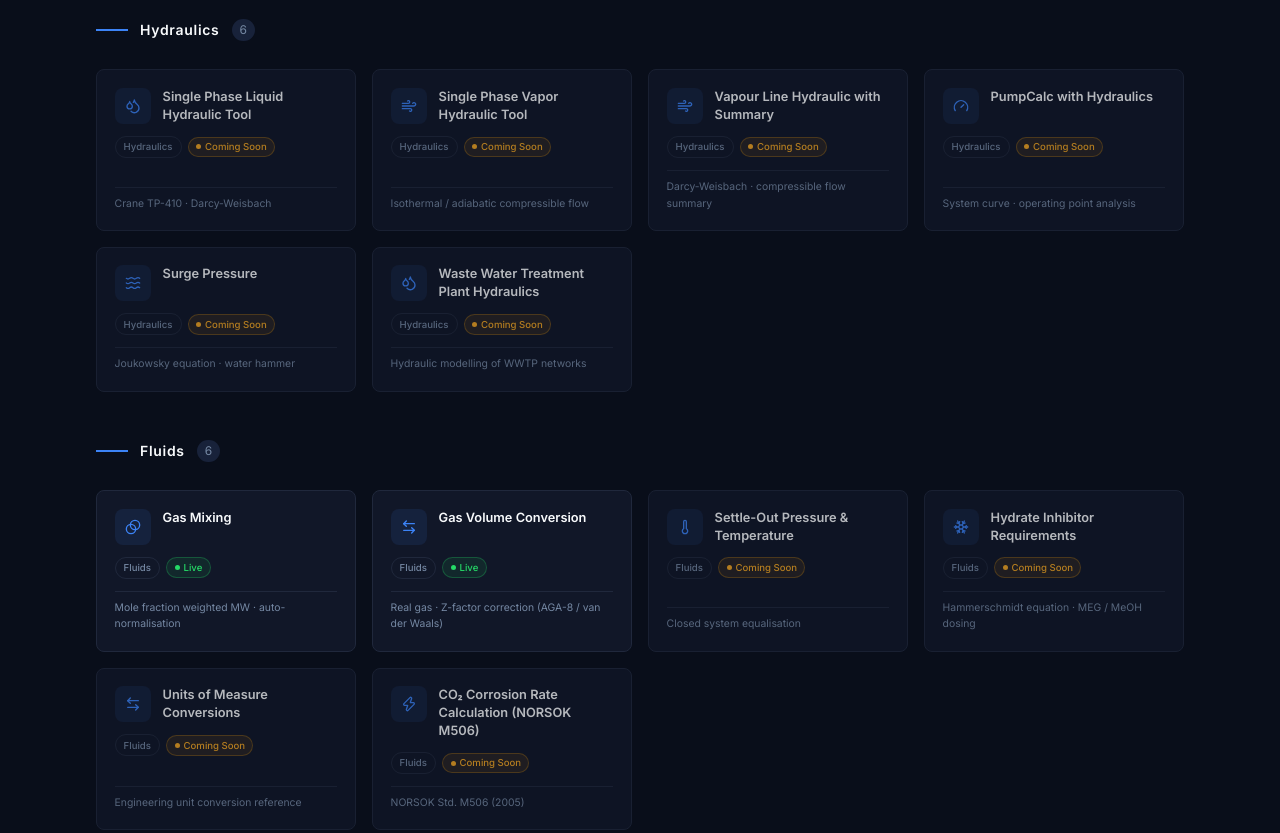
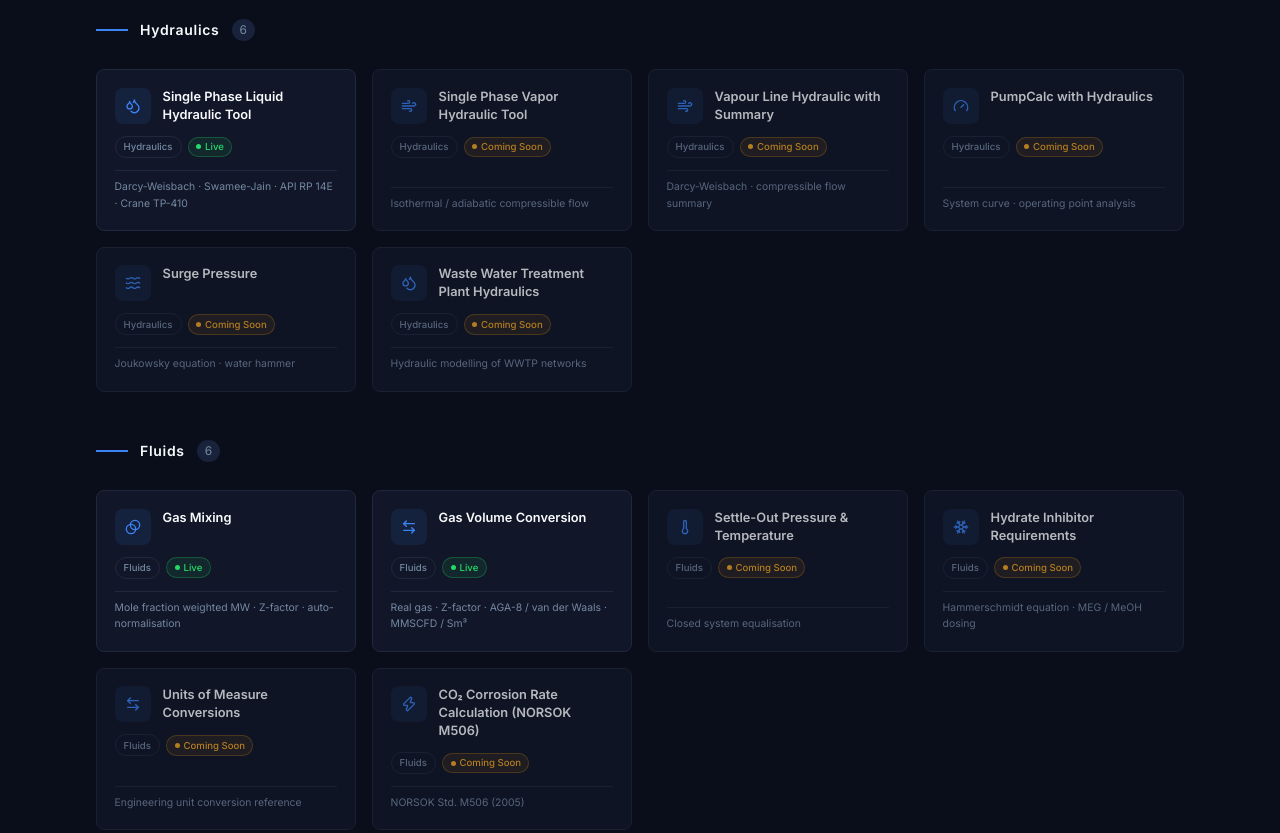
Before and after one commit to HazemMancy/portfolio-v2, a plain HTML site: page calculators/index.html in a window 1280 px wide. Shown: the part 440-1273 px from the top of the page. Drawn offline with nearby package versions, Linux system fonts and the light colour scheme.

Commit message:
calculators/index.html: mark liquid-hydraulics live, update gas-mixing & gas-volume standard text

```diff
--- a/calculators/index.html
+++ b/calculators/index.html
@@ -121,7 +121,7 @@
 <div class="page-header">
   <p class="section-label">TOOLS</p>
   <h1 class="page-title">Engineering Calculators</h1>
-  <p class="page-desc">Process engineering calculators built on industry-standard equations — covering hydraulics, equipment sizing, relief systems, and more.</p>
+  <p class="page-desc">Process engineering calculators built on industry-standard equations &mdash; covering hydraulics, equipment sizing, relief systems, and more.</p>
 </div>
 
 <div class="toolbar">
@@ -163,19 +163,19 @@
 <script>
 const calculators = [
   // HYDRAULICS
-  { title:'Single Phase Liquid Hydraulic Tool',        cat:'Hydraulics', icon:'droplets',        standard:'Crane TP-410 · Darcy-Weisbach',                  status:'wip' },
+  { title:'Single Phase Liquid Hydraulic Tool',        cat:'Hydraulics', icon:'droplets',        standard:'Darcy-Weisbach · Swamee-Jain · API RP 14E · Crane TP-410',          status:'live', href:'liquid-hydraulics.html' },
   { title:'Single Phase Vapor Hydraulic Tool',         cat:'Hydraulics', icon:'wind',            standard:'Isothermal / adiabatic compressible flow',        status:'wip' },
   { title:'Vapour Line Hydraulic with Summary',        cat:'Hydraulics', icon:'wind',            standard:'Darcy-Weisbach · compressible flow summary',       status:'wip' },
   { title:'PumpCalc with Hydraulics',                  cat:'Hydraulics', icon:'gauge',           standard:'System curve · operating point analysis',        status:'wip' },
   { title:'Surge Pressure',                            cat:'Hydraulics', icon:'waves',           standard:'Joukowsky equation · water hammer',              status:'wip' },
   { title:'Waste Water Treatment Plant Hydraulics',    cat:'Hydraulics', icon:'droplets',        standard:'Hydraulic modelling of WWTP networks',           status:'wip' },
   // FLUID PROPERTIES
-  { title:'Gas Mixing',                                cat:'Fluids',     icon:'blend',           standard:'Mole fraction weighted MW · auto-normalisation',  status:'live', href:'gas-mixing.html' },
-  { title:'Gas Volume Conversion',                     cat:'Fluids',     icon:'arrow-left-right',standard:'Real gas · Z-factor correction (AGA-8 / van der Waals)',status:'live', href:'gas-volume.html' },
+  { title:'Gas Mixing',                                cat:'Fluids',     icon:'blend',           standard:'Mole fraction weighted MW · Z-factor · auto-normalisation',      status:'live', href:'gas-mixing.html' },
+  { title:'Gas Volume Conversion',                     cat:'Fluids',     icon:'arrow-left-right',standard:'Real gas · Z-factor · AGA-8 / van der Waals · MMSCFD / Sm³',     status:'live', href:'gas-volume.html' },
   { title:'Settle-Out Pressure & Temperature',         cat:'Fluids',     icon:'thermometer',     standard:'Closed system equalisation',                     status:'wip' },
   { title:'Hydrate Inhibitor Requirements',            cat:'Fluids',     icon:'snowflake',       standard:'Hammerschmidt equation · MEG / MeOH dosing',      status:'wip' },
   { title:'Units of Measure Conversions',              cat:'Fluids',     icon:'arrow-left-right',standard:'Engineering unit conversion reference',           status:'wip' },
-  { title:'CO₂ Corrosion Rate Calculation (NORSOK M506)',cat:'Fluids', icon:'zap',             standard:'NORSOK Std. M506 (2005)',                        status:'wip' },
+  { title:'CO₂ Corrosion Rate Calculation (NORSOK M506)',cat:'Fluids', icon:'zap',            standard:'NORSOK Std. M506 (2005)',                        status:'wip' },
   // EQUIPMENT
   { title:'Horizontal 2-Phase Separator Tool',         cat:'Equipment',  icon:'container',       standard:'API 12J · settling theory',                      status:'wip' },
   { title:'Horizontal 3-Phase Separator Tool',         cat:'Equipment',  icon:'container',       standard:'API 12J · retention time / settling theory',     status:'wip' },
@@ -183,7 +183,7 @@ const calculators = [
   { title:'Separator Sizing Calculation Sheets',       cat:'Equipment',  icon:'clipboard-list',  standard:'API 12J · gas and liquid capacity checks',       status:'wip' },
   { title:'Minimum Inlet Separator Pressure',          cat:'Equipment',  icon:'gauge',           standard:'Two-phase inlet flashing determination',         status:'wip' },
   { title:'Shell & Tube H.EX. Preliminary Sizing',     cat:'Equipment',  icon:'thermometer',     standard:'LMTD · F-factor correction · TEMA fouling',       status:'wip' },
-  { title:'Preliminary Sizing of Air Cooled Heat Exchanger',cat:'Equipment',icon:'wind',        standard:'LMTD · air-side duty estimation',                status:'wip' },
+  { title:'Preliminary Sizing of Air Cooled Heat Exchanger',cat:'Equipment',icon:'wind',         standard:'LMTD · air-side duty estimation',                status:'wip' },
   { title:'Kettle Type Reboiler Hydraulic Calculation',cat:'Equipment',  icon:'thermometer',     standard:'Two-phase thermosiphon / kettle circuit',        status:'wip' },
   { title:'Hot Oil System Expansion Vessel Sizing',    cat:'Equipment',  icon:'thermometer',     standard:'Thermal expansion volume calculation',           status:'wip' },
   { title:'Process Tank Sizing',                       cat:'Equipment',  icon:'container',       standard:'Retention time · holdup volume',                 status:'wip' },
@@ -200,9 +200,9 @@ const calculators = [
   { title:'PSV Gas Expansion Fire Case',               cat:'Relief',     icon:'flame',           standard:'API 521 fire case · gas-filled vessels',         status:'wip' },
   { title:'Pressure Safety Valve Sizing — Supercritical Fluids', cat:'Relief', icon:'shield', standard:'API 520 · supercritical region correction',      status:'wip' },
   { title:'PSV Summary',                               cat:'Relief',     icon:'clipboard-list',  standard:'Multi-PSV register with scenario summary',       status:'wip' },
-  { title:'Design of Liquid, Vapor & Two-Phase Relieving Valve', cat:'Relief', icon:'shield',   standard:'API 520 · all fluid phases',                     status:'wip' },
+  { title:'Design of Liquid, Vapor & Two-Phase Relieving Valve', cat:'Relief', icon:'shield',    standard:'API 520 · all fluid phases',                     status:'wip' },
   { title:'Relief Valve Sizing',                       cat:'Relief',     icon:'shield',          standard:'API 520 · orifice area calculation',             status:'wip' },
-  { title:'Atmospheric & Low Pressure Tank Venting (API 2000)', cat:'Relief', icon:'cloud-rain',standard:'API 2000 5th Ed. · normal & emergency venting',   status:'wip' },
+  { title:'Atmospheric & Low Pressure Tank Venting (API 2000)', cat:'Relief', icon:'cloud-rain', standard:'API 2000 5th Ed. · normal & emergency venting',   status:'wip' },
   { title:'Flare Stack Sizing',                        cat:'Relief',     icon:'flame',           standard:'API 521 · radiation / dispersion',               status:'wip' },
   { title:'Flare System Purge Gas Estimate (API 521)', cat:'Relief',     icon:'flame',           standard:'API 521 · purge rate calculation',               status:'wip' },
   { title:'Flare Noise Prediction',                    cat:'Relief',     icon:'volume-2',        standard:'Combustion noise estimation',                    status:'wip' },
```
